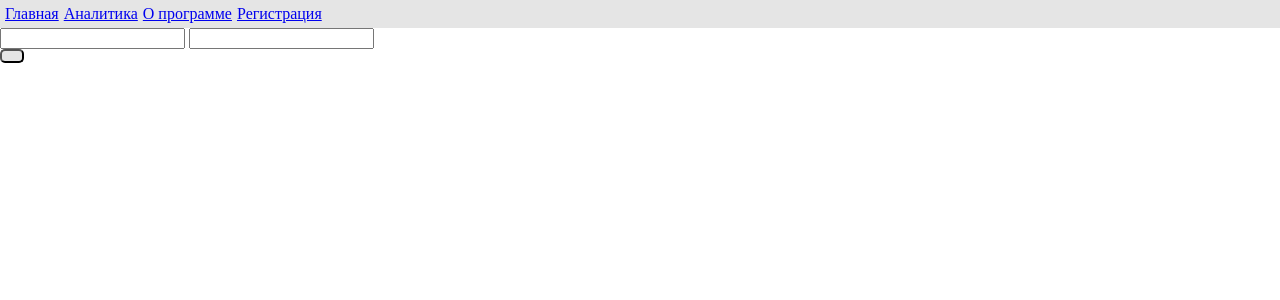
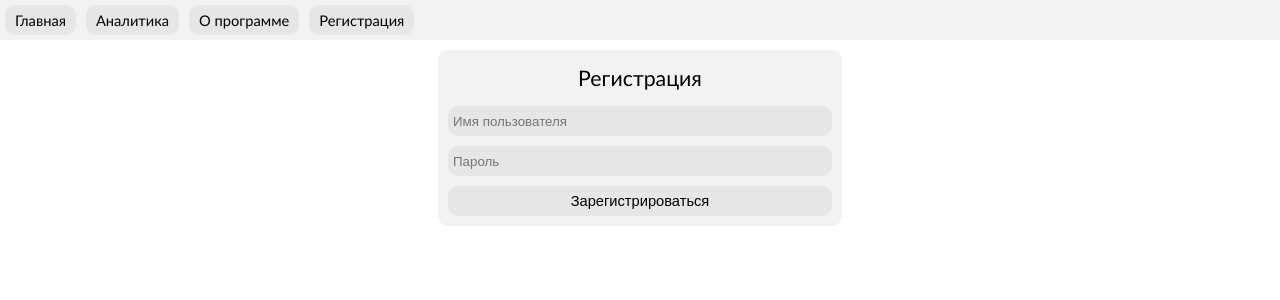
Before and after one commit to ech0p1ng/lab7, a Python web app: template src/webpages/templates/register.html in a window 1280 px wide. Shown: the top 300 px of the page. Run offline with Jinja, Linux system fonts and the light colour scheme; the template is opened without the code that fills it, so the values that code supplies are empty.

Commit message:
registration page front

```diff
--- a/src/webpages/static/scripts/auth.js
+++ b/src/webpages/static/scripts/auth.js
@@ -1,13 +1,15 @@
 /// <reference types="jquery" />
 
 function registration(user_name, password) {
-    alert(user_name, password);
+    alert(user_name + ' ' + password);
     // $.post('/api/auth/registration')
 }
 
 $(window).on('load', () => {
-    $('#registration.submit').on('click', registration(
-        $('#registration.login').text(),
-        $('#registration.password').text()
-    ));
+    $('#registration .submit').on('click', () => {
+        registration(
+            $('#registration #login').val(),
+            $('#registration #password').val()
+        )
+    });
 });
--- a/src/webpages/static/scripts/base.js
+++ b/src/webpages/static/scripts/base.js
@@ -13,5 +13,5 @@ const header = $(`
 
 $(window).on('load', () => {
     $('body').prepend(header);
-    $(window).trigger('html_loaded');
+    $(window).trigger('html-loaded');
 });
--- /dev/null
+++ b/src/webpages/static/styles/auth.css
@@ -0,0 +1,13 @@
+#registration {
+    display: flex;
+    flex-direction: column;
+    gap: var(--gap);
+    padding: var(--padding-big);
+    background-color: var(--bg-new-layer);
+    margin: var(--margin-big);
+    border: none;
+    border-radius: var(--border-radius);
+    width: 30%;
+    margin-left: auto;
+    margin-right: auto;
+}
--- a/src/webpages/static/styles/base.css
+++ b/src/webpages/static/styles/colors.css
@@ -13,6 +13,6 @@ body {
     --yellow: rgba(255, 255, 0, 0.6);
     --secondary-text-color: rgba(0, 0, 0, 0.6);
 
-    --bg-new-layer: rgba(0, 0, 0, 0.1);
-    --bg-new-layer-hover: rgba(0, 0, 0, 0.2);
+    --bg-new-layer: rgba(0, 0, 0, 0.05);
+    --bg-new-layer-hover: rgba(0, 0, 0, 0.1);
 }
--- a/src/webpages/static/styles/style.css
+++ b/src/webpages/static/styles/style.css
@@ -1,6 +1,18 @@
 body {
     margin: 0;
     padding: 0;
+    font-family: 'Gill Sans', 'Gill Sans MT', Calibri, 'Trebuchet MS', sans-serif;
+    --transition: background-color 0.3s ease-in-out;
+    --border-radius: 10px;
+    --gap: 10px;
+    --padding-big: 10px;
+    --padding-small: 5px;
+    --margin-big: 10px;
+    --margin-small: 5px;
+    --input-height: 30px;
+    --font-size-default: 11pt;
+    --font-size-big: 16pt;
+    font-size: var(--font-size-default);
 }
 
 header {
@@ -8,16 +20,16 @@ header {
     width: 100%;
     display: flex;
     align-items: center;
-    padding: 5px 0;
+    padding: var(--padding-small) 0;
 }
 
 header ul {
     list-style: none;
     margin: 0;
-    padding: 0 5px;
+    padding: 0 var(--padding-small);
     display: flex;
     align-items: center;
-    gap: 5px;
+    gap: var(--gap);
 }
 
 header ul li {
@@ -26,18 +38,40 @@ header ul li {
     padding: 0;
 }
 
-button {
+.button {
     background-color: var(--bg-new-layer);
     color: var(--text-colort);
     text-decoration: none;
-    font-family: 'Gill Sans', 'Gill Sans MT', Calibri, 'Trebuchet MS', sans-serif;
-    border-radius: 5px;
-    padding: 5px 10px;
-    transition: background-color 0.3s ease-in-out;
+    border: none;
+    border-radius: var(--border-radius);
+    /* padding: var(--padding-small) var(--padding-big); */
+    padding: 0 var(--padding-big);
+    height: var(--input-height) !important;
     display: block;
+    transition: var(--transition);
+    text-align: center;
+    align-items: center;
+    align-content: center;
+    font-size: var(--font-size-default);
 }
 
-button:hover {
+.button:hover {
     background-color: var(--bg-new-layer-hover);
     cursor: pointer;
+    transition: var(--transition);
 }
+
+.input {
+    background-color: var(--bg-new-layer);
+    border: none;
+    border-radius: var(--border-radius);
+    height: var(--input-height) !important;
+    padding: 0 var(--padding-small);
+    margin: 0;
+}
+
+.form-title {
+    text-align: center;
+    font-size: var(--font-size-big);
+    margin: var(--margin-small) 0 var(--margin-small) 0;
+}
--- a/src/webpages/templates/about.html
+++ b/src/webpages/templates/about.html
@@ -13,7 +13,7 @@
 
 </html>
 
-<link rel="stylesheet" href="/static/styles/base.css">
+<link rel="stylesheet" href="/static/styles/colors.css">
 <link rel="stylesheet" href="/static/styles/style.css">
 
 <script src="/static/scripts/jquery-3.7.1.min.js"></script>
--- a/src/webpages/templates/analytics.html
+++ b/src/webpages/templates/analytics.html
@@ -13,7 +13,7 @@
 
 </html>
 
-<link rel="stylesheet" href="/static/styles/base.css">
+<link rel="stylesheet" href="/static/styles/colors.css">
 <link rel="stylesheet" href="/static/styles/style.css">
 
 <script src="/static/scripts/jquery-3.7.1.min.js"></script>
--- a/src/webpages/templates/index.html
+++ b/src/webpages/templates/index.html
@@ -13,7 +13,7 @@
 
 </html>
 
-<link rel="stylesheet" href="/static/styles/base.css">
+<link rel="stylesheet" href="/static/styles/colors.css">
 <link rel="stylesheet" href="/static/styles/style.css">
 
 <script src="/static/scripts/jquery-3.7.1.min.js"></script>
--- a/src/webpages/templates/register.html
+++ b/src/webpages/templates/register.html
@@ -9,16 +9,18 @@
 
 <body>
     <div id="registration" class="auth-form">
-        <input id="login" class="inline-input" type="text">
-        <input id="password" class="inline-input" type="password">
-        <button class="submit button"></button>
+        <span class="form-title">Регистрация</span>
+        <input id="login" class="inline input" type="text" placeholder="Имя пользователя">
+        <input id="password" class="inline input" type="password" placeholder="Пароль">
+        <button class="button submit">Зарегистрироваться</button>
     </div>
 </body>
 
 </html>
 
-<link rel="stylesheet" href="/static/styles/base.css">
+<link rel="stylesheet" href="/static/styles/colors.css">
 <link rel="stylesheet" href="/static/styles/style.css">
+<link rel="stylesheet" href="/static/styles/auth.css">
 
 <script src="/static/scripts/jquery-3.7.1.min.js"></script>
 <script src="/static/scripts/base.js"></script>
```
